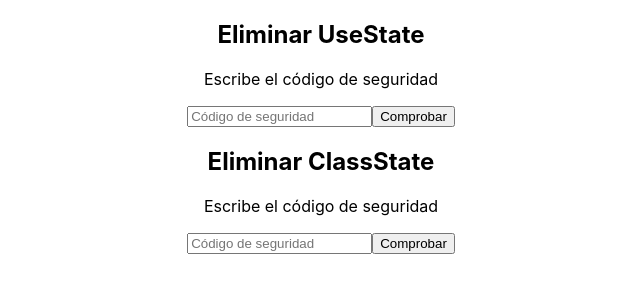
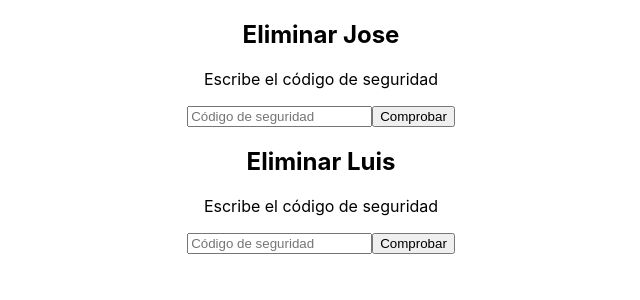
Before and after one commit to wildchamo/codigos-de-seguridad, a React (Create React App) app: page / in a window 1280 px wide. Shown: the top 300 px of the page, without its empty margins (319-959 px from the left). Built offline with nearby package versions, Linux system fonts and the light colour scheme.

Commit message:
envio de props a class component y function components

```diff
--- a/src/App.js
+++ b/src/App.js
@@ -6,8 +6,8 @@ import "./App.css";
 function App() {
   return (
     <div className="App">
-      <UseState />
-      <ClassState />
+      <UseState name="Jose" />
+      <ClassState name="Luis"/>
     </div>
   );
 }
--- a/src/ClassState.js
+++ b/src/ClassState.js
@@ -4,9 +4,9 @@ class ClassState extends React.Component {
   render() {
     return (
       <div>
-        <h2>Eliminar ClassState</h2>
+        <h2>Eliminar {this.props.name}</h2>
         <p>Escribe el código de seguridad</p>
-        <input placeholder="Código de seguridad"/>
+        <input placeholder="Código de seguridad" />
         <button>Comprobar</button>
       </div>
     );
--- a/src/UseState.js
+++ b/src/UseState.js
@@ -1,9 +1,9 @@
 import React from "react";
 
-function UseState() {
+function UseState({name}) {
   return (
     <div>
-      <h2>Eliminar UseState</h2>
+      <h2>Eliminar {name}</h2>
       <p>Escribe el código de seguridad</p>
       <input placeholder="Código de seguridad" />
       <button>Comprobar</button>
```
